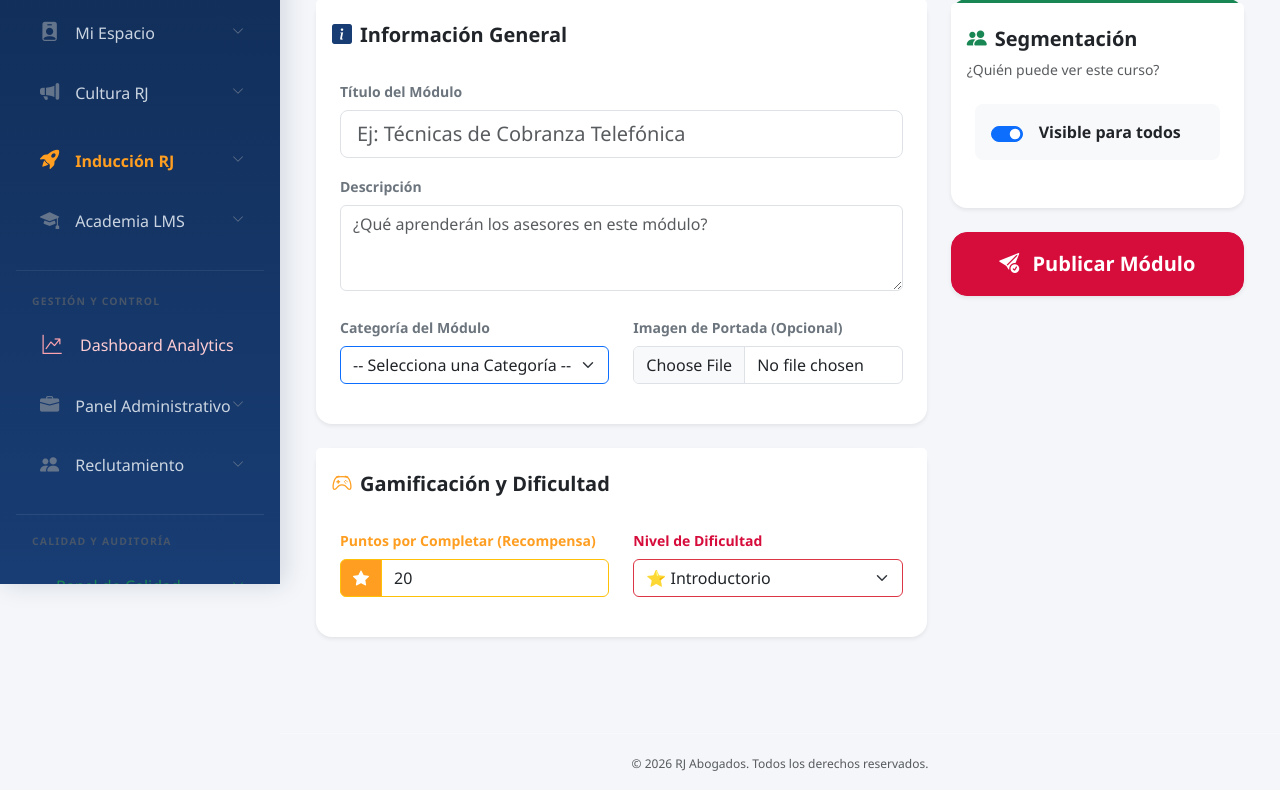
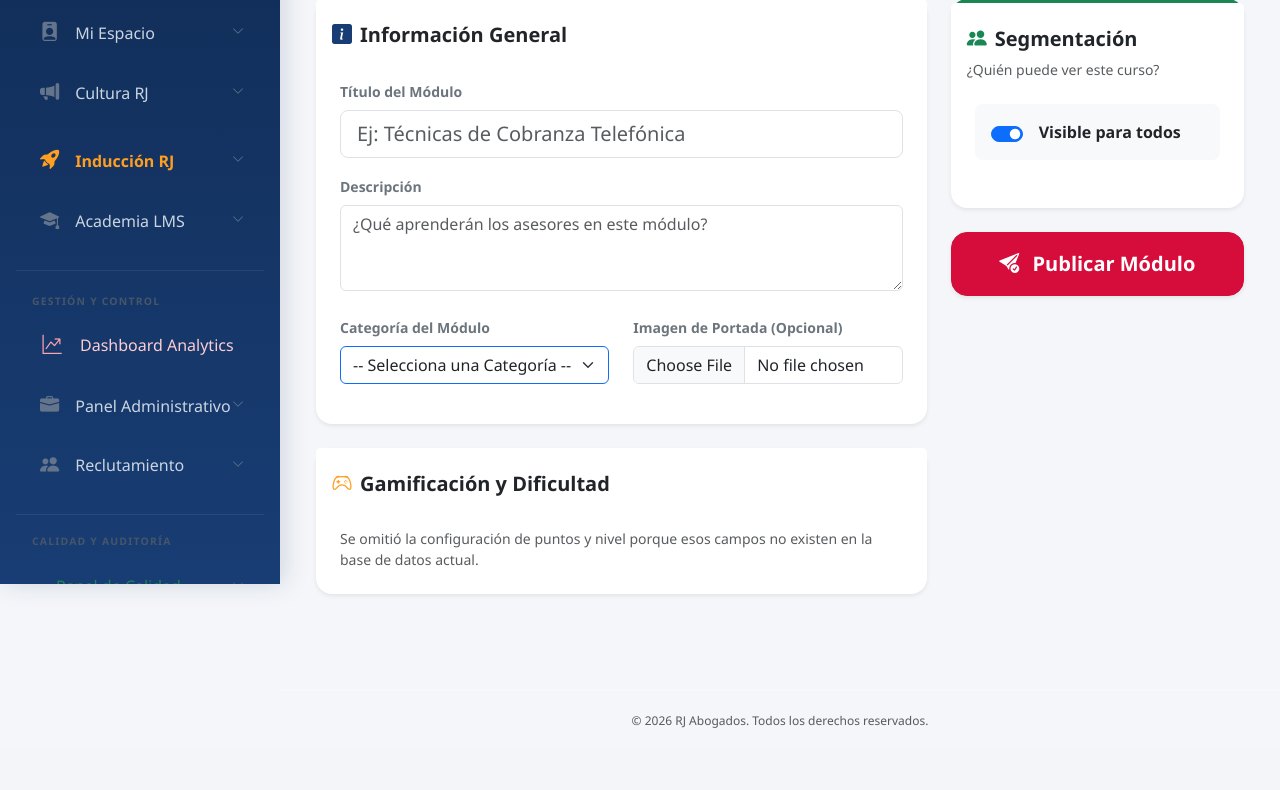
Before and after one commit to rjabogados/rj-plataforma, a Django app: page /lms/crear-curso/ in a window 1280 px wide. Shown: the part 216-1006 px from the top of the page. After the commit the page ends 944 px from the top, so only its background shows below. Run offline with Django 5.2, Linux system fonts and the light colour scheme; the visitor is signed in with stand-in values (Sample User, id 1); data that the repository does not hold is empty.

```diff
--- a/intranet/templates/intranet/lms/crear_curso_avanzado.html
+++ b/intranet/templates/intranet/lms/crear_curso_avanzado.html
@@ -56,23 +56,7 @@
                         <h5 class="fw-bold text-dark"><i class="bi bi-controller text-warning me-2"></i>Gamificación y Dificultad</h5>
                     </div>
                     <div class="card-body p-4">
-                        <div class="row">
-                            <div class="col-md-6 mb-3">
-                                <label class="form-label fw-bold small text-warning">Puntos por Completar (Recompensa)</label>
-                                <div class="input-group">
-                                    <span class="input-group-text bg-warning text-white border-warning"><i class="bi bi-star-fill"></i></span>
-                                    <input type="number" class="form-control border-warning" name="puntos_recompensa" value="20" required>
-                                </div>
-                            </div>
-                            <div class="col-md-6 mb-3">
-                                <label class="form-label fw-bold small text-danger">Nivel de Dificultad</label>
-                                <select class="form-select border-danger" name="nivel_dificultad">
-                                    <option value="Introductorio">⭐ Introductorio</option>
-                                    <option value="Intermedio">⭐⭐ Intermedio</option>
-                                    <option value="Avanzado">⭐⭐⭐ Avanzado</option>
-                                </select>
-                            </div>
-                        </div>
+                        <p class="text-muted small mb-0">Se omitió la configuración de puntos y nivel porque esos campos no existen en la base de datos actual.</p>
                     </div>
                 </div>
             </div>
--- a/intranet/views/lms.py
+++ b/intranet/views/lms.py
@@ -1122,9 +1122,6 @@ def crear_curso_avanzado(request):
 
         categoria_text = request.POST.get('categoria') or None
 
-        puntos_recompensa = request.POST.get('puntos_recompensa', 20)
-        nivel_dificultad = request.POST.get('nivel_dificultad', 'Introductorio')
-
         # Segmentación
         publico_general = request.POST.get('publico_general') == 'on'
         rol_permitido = request.POST.get('rol_permitido') or None
@@ -1138,8 +1135,6 @@ def crear_curso_avanzado(request):
             tipo='ACADEMIA',
             portada=portada,
             subcartera_vinculada=categoria_text,
-            puntos_recompensa=puntos_recompensa,
-            nivel_dificultad=nivel_dificultad,
             publico_general=publico_general,
             rol_permitido=rol_permitido,
             cartera_vinculada=cartera_obj
```
Also changed, not shown: intranet/models/lms.py (+2 -6 lines).
